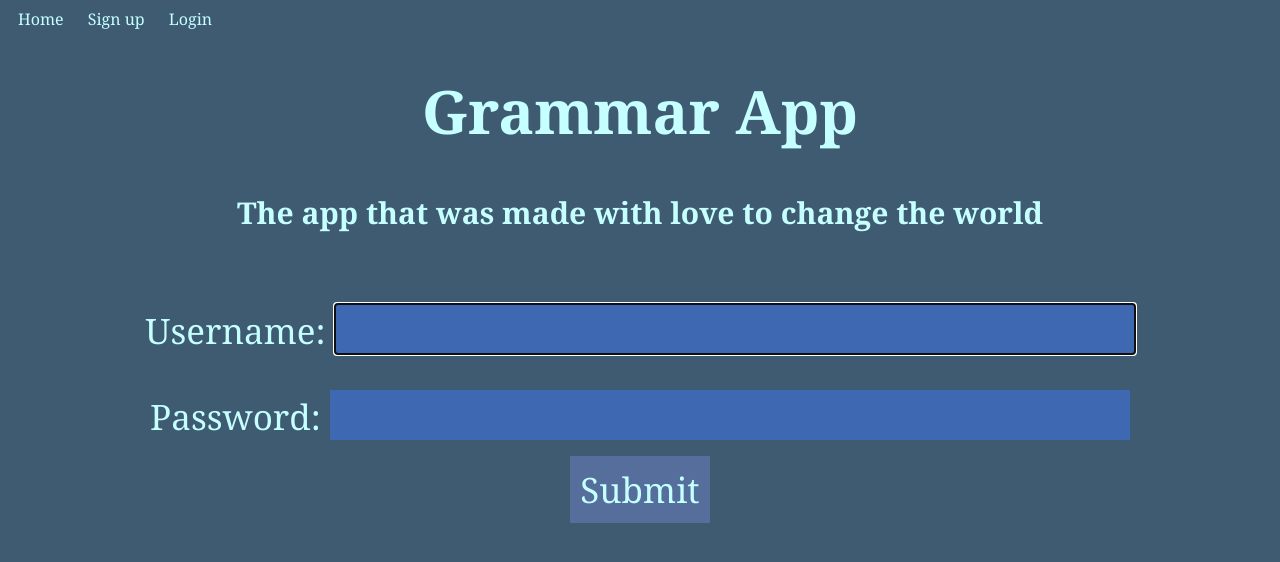
After one commit to jimmydin7/Grammar-App, a Flask app: page /login in a window 1280 px wide. The commit adds this page. Shown: the top 562 px of the page. Run offline with Flask 3, Linux system fonts and the light colour scheme.

Commit message:
More user stuffs...
This is a big and incomplete commit.
-updated the database format to be more usable
-added basic login functionality, not sign up though
-added a quick little header
-prevent non-logged-in users from accessing content
-played with cookies

```diff
--- a/db.json
+++ b/db.json
@@ -1 +1 @@
-{"users": {"0tAC8cufTi1jNAOy": {"name": "Thbop", "password": "1234", "permission-level": 0}}}
+{"users": [{"key": "6C7gWwqfTp1vf5Ns", "name": "Thbop", "password": "12345678", "permission-level": 0}]}
--- a/main.py
+++ b/main.py
@@ -1,16 +1,20 @@
 from scripts.server import *
+from scripts.ai import *
 from scripts.server.user.handler import Handler
 
-class App(BaseApp, Index):
+class App(BaseApp, Index, User):
     def __init__(self):
         super().__init__(__name__)
 
-        user_handler = Handler()
-        # user_handler.migrate()
+        self.ai = Ai()
+
+        self.user_handler = Handler()
+        # self.user_handler.migrate()
 
 
     def pages(self):
         self.index()
+        self.login()
 
 if __name__ == '__main__':
     app = App()
--- /dev/null
+++ b/scripts/ai/__init__.py
@@ -0,0 +1 @@
+from .ai import *
--- /dev/null
+++ b/scripts/ai/ai.py
@@ -0,0 +1,5 @@
+from gingerit.gingerit import GingerIt
+
+class Ai:
+    def __init__(self):
+        self.parser = GingerIt()
--- a/scripts/server/__init__.py
+++ b/scripts/server/__init__.py
@@ -1,5 +1,6 @@
 from .base import BaseApp # Import the base app
 
 # Import the other pages
-from .test_page import TestPage
-from .index import Index
+from .pages.test_page import TestPage
+from .pages.index import Index
+from .pages.user import User
--- /dev/null
+++ b/scripts/server/pages/user.py
@@ -0,0 +1,46 @@
+from flask import render_template, request, make_response, redirect
+
+class User:
+    def _check_proper_login(self, name, password):
+        null_list = ['', None]
+        error = None
+        if name in null_list or password in null_list:
+            error = 'Both username and password must be provided!'
+        elif len(name) < 5 or len(name) > 20:
+            error = 'Username is either too short or too long! Usernames must be between 5 and 20 characters.'
+        elif ' ' in name:
+            error = 'Usernames cannot contain spaces!'
+        elif len(password) < 8 or len(password) > 20:
+            error = 'Password is either too short or too long! Passwords must be between 8 and 20 characters.'
+        elif name == password:
+            error = 'Usernames cannot equal passwords!'
+        return error
+
+    def login(self):
+        @self.app.route('/login')
+        def login():
+            return render_template('user/login.html', error=None)
+        @self.app.route('/loginp', methods=['POST'])
+        def loginp():
+            name = request.form.get('username')
+            password = request.form.get('password')
+
+            error = self._check_proper_login(name, password)
+
+            # If our login details are proper, then let's check for the user in the database
+            key = None
+            if error == None:
+                auth = self.user_handler.check_login(name, password)
+                if auth == False:
+                    error = 'Authentication failed! Wrong username or password.'
+                else:
+                    # Generate a new key for next session
+                    key = self.user_handler.generate_key(length=16)
+                    auth['key'] = key
+                    self.user_handler.db.save()
+
+            res = make_response(render_template('user/login.html', error=error))
+            if key != None:
+                res.set_cookie('key', key, max_age=63072000) # Sets a cookie with the key for 2 years
+
+            return res
--- /dev/null
+++ b/static/css/thbopscode.css
@@ -0,0 +1,44 @@
+/* Some random front-end code that will remain until our front-end devs get to work. */
+.top-bar {
+    float: left;
+    width: 100%;
+}
+
+.user-form {
+    text-align: center;
+    padding: 10px;
+}
+
+.generic-error-popup {
+    background: rgb(204, 68, 68);
+    padding: 10px;
+    width: 50%;
+}
+
+
+.generic-text {
+    color: rgb(197, 255, 255);
+    font-family: Georgia, 'Times New Roman', Times, serif;
+}
+
+.generic-text-medium {
+    font-size: 35px;
+}
+
+.generic-button {
+    background: rgb(85, 110, 155);
+    transition: background 0.3s;
+    padding: 10px;
+    text-decoration: none;
+    border: none;
+    cursor: pointer;
+}
+
+.generic-button:hover {
+    background: rgb(121, 155, 218)
+}
+
+.invisible-button {
+    padding: 10px;
+    text-decoration: none;
+}
--- a/static/js/script.js
+++ b/static/js/script.js
@@ -0,0 +1 @@
+// Poor poor empty file...
--- a/templates/base.html
+++ b/templates/base.html
@@ -6,8 +6,15 @@
     -->
     <head>
         <link rel="stylesheet" href='/static/css/style.css' />
+        <link rel="stylesheet" href='/static/css/thbopscode.css' />
     </head>
     <body>
+        <div class="top-bar">
+            <a href="/" class="invisible-button generic-text">Home</a>
+            <a href="/signup" class="invisible-button generic-text">Sign up</a>
+            <a href="/login" class="invisible-button generic-text">Login</a>
+        </div>
+        <br>
         <h1 id="title">Grammar App</h1>
         <h2 id="small_title">The app that was made with love to change the world</h2>
         {% block body %}{% endblock %}
--- a/templates/index.html
+++ b/templates/index.html
@@ -4,9 +4,9 @@
 <p id="input_description">Enter the text you want to correct here</p>
 <form id="input_label" action="/" method="POST">
     {% if txt == None %}
-    <input type="text" name="txt" autofocus />
+    <input type="text" name="txt" class="generic-text" autofocus />
     {% else %}
-    <h1>{{ txt }}</h1>
+    <input type="text" name="txt" class="generic-text" value="{{ txt }}" autofocus />
     {% endif %}
 
 
--- /dev/null
+++ b/templates/user/login.html
@@ -0,0 +1,27 @@
+{% extends 'base.html' %}
+
+{% block body %}
+<form id="input_label" action="/loginp" method="POST">
+    <div class="user-form">
+        <p>
+            <label for="username" class="generic-text generic-text-medium">Username: </label>
+            <input type="text" name="username" id="username" class="generic-text" autofocus />
+        </p>
+        <p>
+            <label for="password" class="generic-text generic-text-medium">Password: </label>
+            <input type="password" name="password" id="password" class="generic-text" />
+        </p>
+        {% if error != None %}
+        <div class="generic-error-popup">
+            <span onclick="this.parentElement.style.display='none'" class="generic-button">&times;</span>
+            <p>Please fix this ugly thing</p>
+            <p>{{ error }}</p>
+        </div>
+        {% endif %}
+        <button type="submit" class="generic-button generic-text generic-text-medium" >Submit</button>
+    </div>
+
+
+
+</form>
+{% endblock %}
```
Also changed, not shown: scripts/server/index.py (deleted, +0 -16 lines), scripts/server/pages/index.py (added, +19 -0 lines), scripts/server/user/handler.py (+31 -16 lines), scripts/server/pages/test_page.py (renamed from scripts/server/test_page.py).
